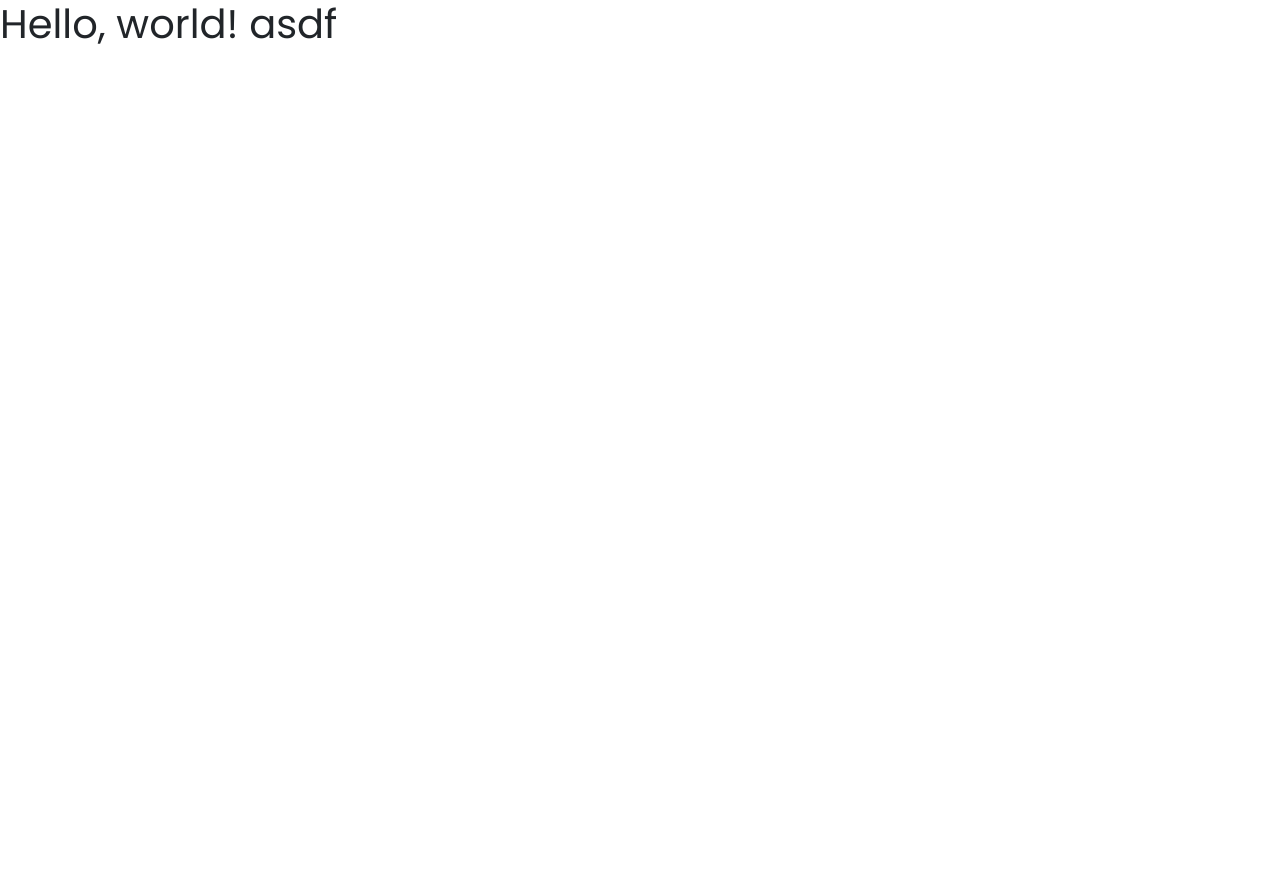
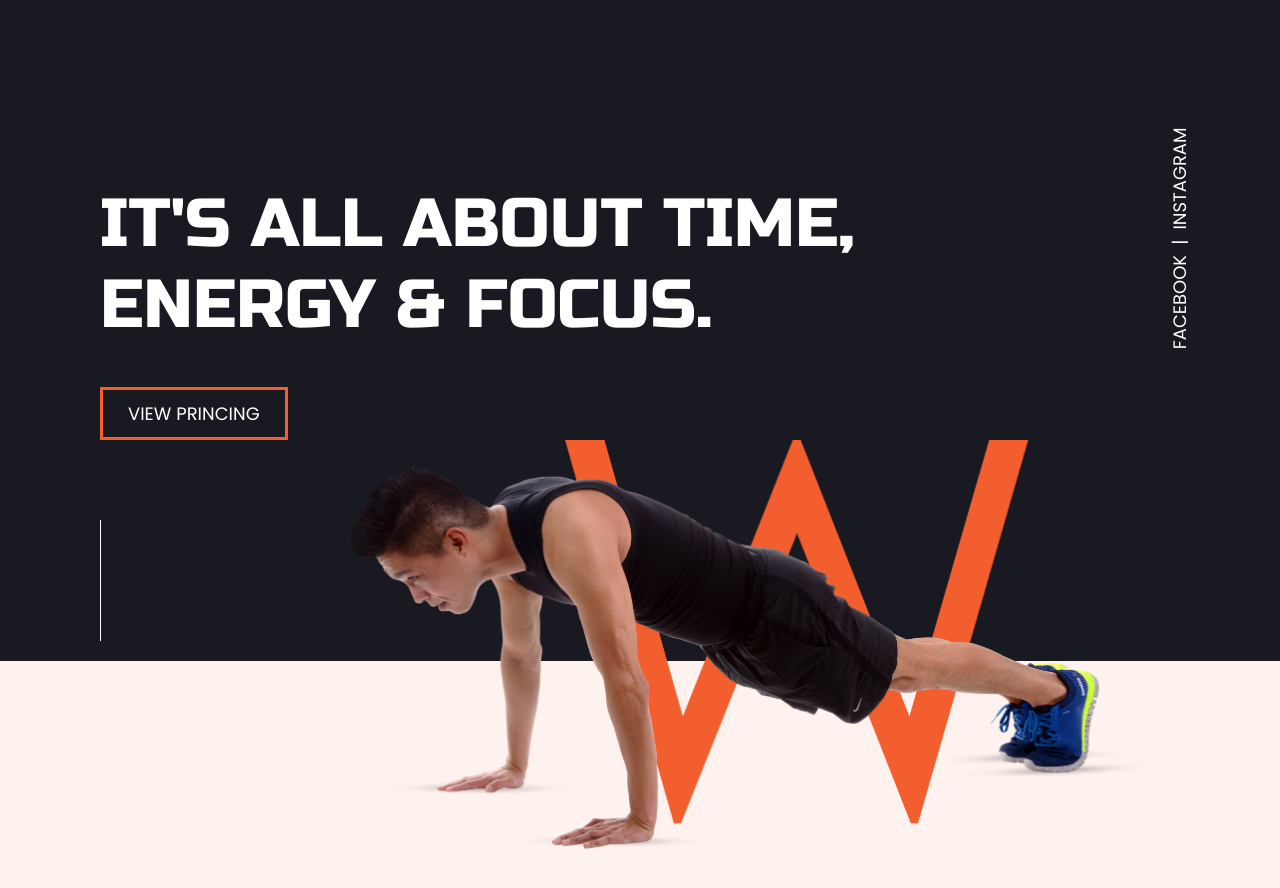
Before and after one commit to Archanach707/joomdev-sample, a plain HTML site: page index.html in a window 1280 px wide. Before the commit the page ends 800 px from the top, so only its background shows below. Drawn offline with Linux system fonts and the light colour scheme.

Commit message:
1. All images added, 2. Desktop view completed

```diff
--- a/assets/css/style.css
+++ b/assets/css/style.css
@@ -213,5 +213,101 @@ select {
 
 
 /** START Main CSS **/
+ol,
+ul {
+  list-style: none;
+  padding-left: 0;
+}
+
+img {
+  max-width: 100%;
+}
+
+.container-fluid {
+
+}
+
+.workout-page {
+  background: linear-gradient(to bottom, #191921 0%, #191921 70%, #FEF2EE 70%, #FEF2EE 100%);
+  min-height: 100vh;
+  display: flex;
+}
+
+.container {
+  max-width: 1110px;
+  width: 100%;
+  margin-right: auto;
+  margin-left: auto;
+  padding-right: 15px;
+  padding-left: 15px;
+}
+
+.banner-content {
+  color: #fff;
+  font-family: 'Poppins';
+  padding: 17% 0 8%;
+}
+
+.banner-content-inner {
+  position: relative;
+}
+
+.banner-content .main-heading {
+  font-family: 'Russo One';
+  font-size: 68px;
+  max-width: 845px;
+  margin-right: 30px;
+  margin-bottom: 40px;
+}
+
+.banner-content .cta {
+  background: transparent;
+  border: 3px solid #F35E2F;
+  font-size: 18px;
+  padding: 10px 25px;
+  text-transform: uppercase;
+  color: #fff;
+}
+
+.banner-content .social-link {
+  display: flex;
+  font-size: 18px;
+  transform: rotate(270deg);
+  transform-origin: right;
+  position: absolute;
+  right: 0;
+  top: -70px;
+  margin-bottom: 0;
+}
+.banner-content .social-link .list-item {}
+.banner-content .social-link .item-link {
+  color: inherit;
+  text-decoration: none;
+  text-transform: uppercase;
+
+}
+.banner-content .social-link .item-separator {
+  padding-right: 10px;
+  padding-left: 10px;
+}
+
+.banner-hero {
+  text-align: right;
+  position: relative;
+}
+
+.banner-hero:before {
+  content: '';
+  width: 1px;
+  height: 29%;
+  position: absolute;
+  top: 80px;
+  left: 0;
+  background: #fff;
+}
+
+.banner-hero .hero-img {
+  max-width: 840px;
+}
 
 /** END Main CSS **/
--- a/index.html
+++ b/index.html
@@ -12,7 +12,27 @@
     <title>Hello, world!</title>
   </head>
   <body>
-    <h1>Hello, world! asdf</h1>
+    <div class="container-fluid workout-page">
+      <div class="container">
+        <div class="banner-content">
+          <div class="banner-content-inner">
+            <h1 class="main-heading">
+              IT'S ALL ABOUT TIME, ENERGY & FOCUS.
+            </h1>
+            <button class="cta" type="button">view princing</button>
+            <ul class="social-link">
+              <li class="list-item"><a href="" class="item-link">facebook</a></li>
+              <li class="list-item"><span class="item-separator">|</span></li>
+              <li class="list-item"><a href="" class="item-link">instagram</a></li>
+            </ul>
+          </div>
+          <div class="banner-hero">
+            <img src="assets/images/hero_img.png" alt="Banner image" class="hero-img">
+          </div>
+        </div>
+
+      </div>
+    </div>
 
   </body>
 </html>
```
Also changed, not shown: assets/images/facebook_icon.svg (added), assets/images/hero_img.png (added), assets/images/linkedin_icon.svg (added), assets/images/team_member_1.jpg (added), assets/images/team_member_2.jpg (added), assets/images/team_member_3.jpg (added), assets/images/team_member_4.jpg (added), assets/images/twitter_icon.svg (added).
